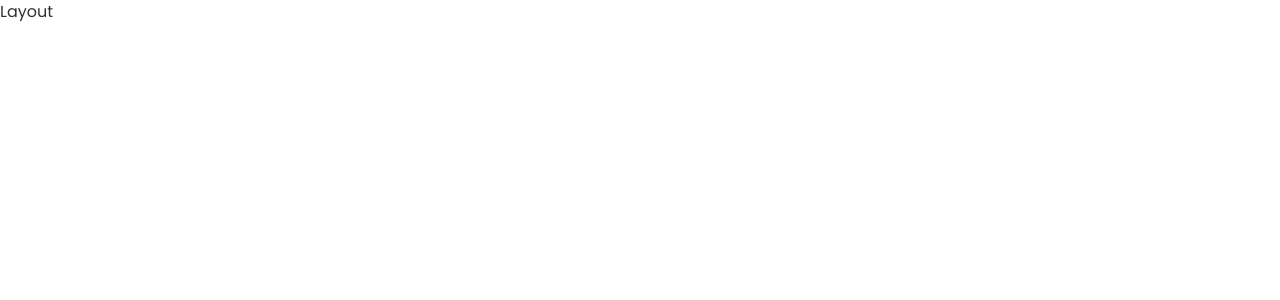
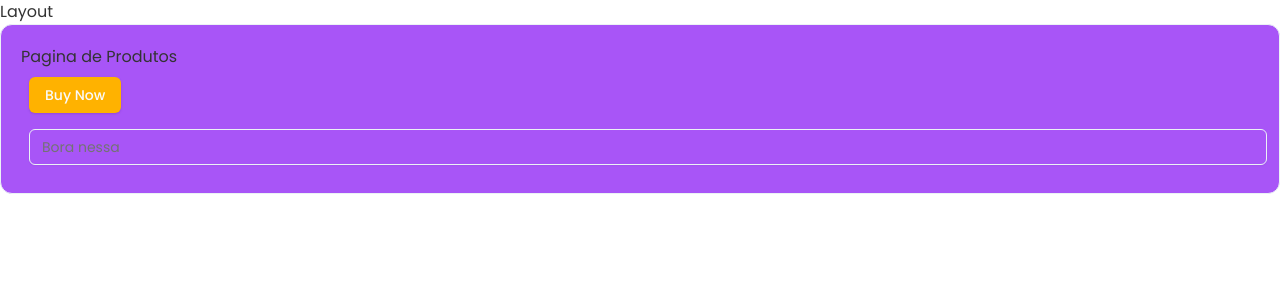
Before and after one commit to PaulaSena/autoatendimento, a Next.js app: page /products in a window 1280 px wide. Shown: the top 300 px of the page. Built offline with nearby package versions, Linux system fonts and the light colour scheme.

Commit message:
fix:  🐛 Component Route Test

```diff
--- a/src/app/layout.tsx
+++ b/src/app/layout.tsx
@@ -25,6 +25,7 @@ export default function RootLayout({
     <html lang="en">
       <body className={`${poppins.className} antialiased`}>
 <h1>Layout</h1>
+<main>{children}</main>
       </body>
     </html>
   );
```
